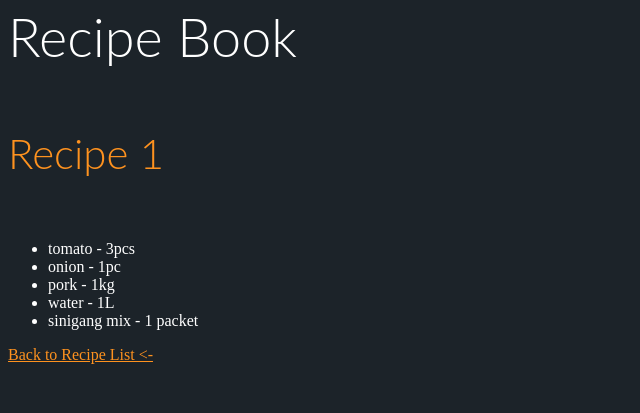
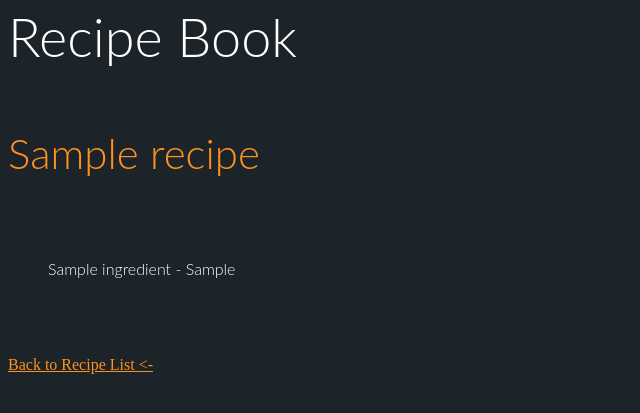
Before and after one commit to LavinaJohnver/recipebook-Lavina-Johnver, a Django app: page /ledger/recipe/1 in a window 1280 px wide. Shown: the top 413 px of the page, without its empty margins (0-640 px from the left). Run offline with Django 5.2, Linux system fonts and the light colour scheme; tables that the repository leaves empty hold one stand-in row (values such as "Sample post").

Commit message:
update: removed original views, CBV views added

```diff
--- a/recipebook/ledger/urls.py
+++ b/recipebook/ledger/urls.py
@@ -1,11 +1,11 @@
-from django.urls import path
-from .views import index, recipe_1, recipe_2, recipes_list
+from django.urls import path, include
+from django.contrib import admin
+from .views import index, RecipeListView, RecipeDetailView
 
 urlpatterns = [
     path('', index, name='ledger'),
-    path('recipe/1', recipe_1, name="ledger"),
-    path('recipe/2', recipe_2, name="ledger"),
-    path('recipes/list', recipes_list, name="list")
+    path('recipes/list', RecipeListView.as_view(), name='list'),
+    path('recipe/<int:pk>', RecipeDetailView.as_view(), name='recipe_detail')
 ]
 
 app_name = 'ledger'
--- a/recipebook/ledger/views.py
+++ b/recipebook/ledger/views.py
@@ -3,142 +3,17 @@ from django.shortcuts import render
 # Create your views here.
 from django.shortcuts import render
 from django.http import HttpResponse
+from django.views.generic.list import ListView
+from django.views.generic.detail import DetailView
+from ledger.models import Recipe
 
 def index(request):
     return HttpResponse('Recipe Book Ledger')
 
-def recipe_1(request):
-    ctx = {
-    "name": "Recipe 1",
-    "ingredients": [
-        {
-            "name": "tomato",
-            "quantity": "3pcs"
-        },
-        {
-            "name": "onion",
-            "quantity": "1pc"
-        },
-        {
-            "name": "pork",
-            "quantity": "1kg"
-        },
-        {
-            "name": "water",
-            "quantity": "1L"
-        },
-        {
-            "name": "sinigang mix",
-            "quantity": "1 packet"
-        }
-    ],
-    "link": "/recipe/1"
-    }
+class RecipeListView(ListView):
+	model = Recipe
+	template_name = "recipes_list.html"
 
-    return render(request, "recipe.html", ctx)
-
-def recipe_2(request):
-    ctx = {
-    "name": "Recipe 2",
-    "ingredients": [
-        {
-            "name": "garlic",
-            "quantity": "1 head"
-        },
-        {
-            "name": "onion",
-            "quantity": "1pc"
-        },
-        {
-            "name": "vinegar",
-            "quantity": "1/2cup"
-        },
-        {
-            "name": "water",
-            "quantity": "1 cup"
-        },
-        {
-            "name": "salt",
-            "quantity": "1 tablespoon"
-        },
-        {
-            "name": "whole black peppers",
-            "quantity": "1 tablespoon"
-        },
-        {
-            "name": "pork",
-            "quantity": "1 kilo"
-        }
-    ],
-    "link": "/recipe/2"
-    }
-
-    return render(request, "recipe.html", ctx)
-
-def recipes_list(request):
-    ctx = {
-    "recipes": [
-        {
-            "name": "Recipe 1",
-            "ingredients": [
-                {
-                    "name": "tomato",
-                    "quantity": "3pcs"
-                },
-                {
-                    "name": "onion",
-                    "quantity": "1pc"
-                },
-                {
-                    "name": "pork",
-                    "quantity": "1kg"
-                },
-                {
-                    "name": "water",
-                    "quantity": "1L"
-                },
-                {
-                    "name": "sinigang mix",
-                    "quantity": "1 packet"
-                }
-            ],
-            "link": "/recipe/1"
-        },
-        {
-            "name": "Recipe 2",
-            "ingredients": [
-                {
-                    "name": "garlic",
-                    "quantity": "1 head"
-                },
-                {
-                    "name": "onion",
-                    "quantity": "1pc"
-                },
-                {
-                    "name": "vinegar",
-                    "quantity": "1/2cup"
-                },
-                {
-                    "name": "water",
-                    "quanity": "1 cup"
-                },
-                {
-                    "name": "salt",
-                    "quantity": "1 tablespoon"
-                },
-                {
-                    "name": "whole black peppers",
-                    "quantity": "1 tablespoon"
-                },
-                {
-                    "name": "pork",
-                    "quantity": "1 kilo"
-                }
-            ],
-            "link": "/recipe/2"
-        }
-    ]
-    }
-
-    return render(request, "recipes_list.html", ctx)
+class RecipeDetailView(DetailView):
+	model = Recipe
+	template_name = "recipe.html"
--- a/recipebook/templates/recipe.html
+++ b/recipebook/templates/recipe.html
@@ -16,6 +16,7 @@
 
         a { color: #fe921f; text-decoration: underline; }
 
+        ul { color: #ffffff; font-family: 'Lato', sans-serif; font-size: 16px; font-weight: 300; line-height: 58px; margin: 0 0 58px; }
 
         a:hover { color: #ffffff }
 
@@ -25,10 +26,10 @@
     </style>
 </head>
 <body>
-    <h2>{{name}}</h2>
+    <h2>{{object.name}}</h2>
     <ul>
-        {% for ingredient in ingredients %}
-        <li>{{ingredient.name}} - {{ingredient.quantity}}</li>
+        {% for ingredient in object.ingredients.all %}
+            {{ ingredient.ingredient.name }} - {{ ingredient.quantity }}
         {% endfor %}
     </ul>
 
--- a/recipebook/templates/recipes_list.html
+++ b/recipebook/templates/recipes_list.html
@@ -24,8 +24,8 @@
 <h1>Recipe Book</h1>
 <body>
     <ul>
-        {% for recipe in recipes %}
-            <li><a href="/ledger{{recipe.link}}">{{recipe.name}}</li>
+        {% for recipe in object_list %}
+            <li><a href="{{ recipe.get_absolute_url }}">{{recipe.name}}</a></li>
         {% endfor %}
     </ul>
 </body>
```
